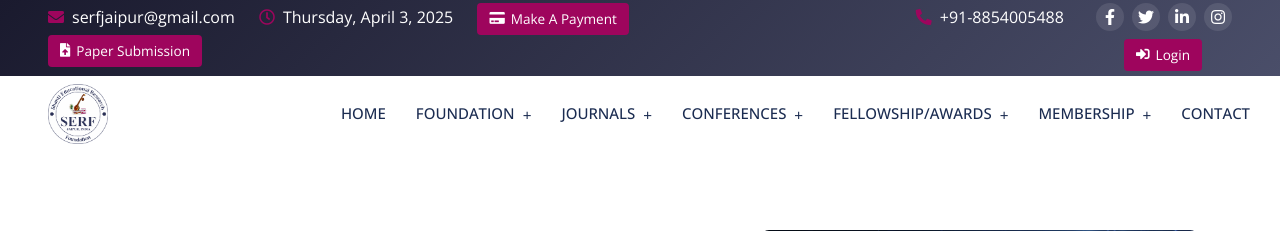
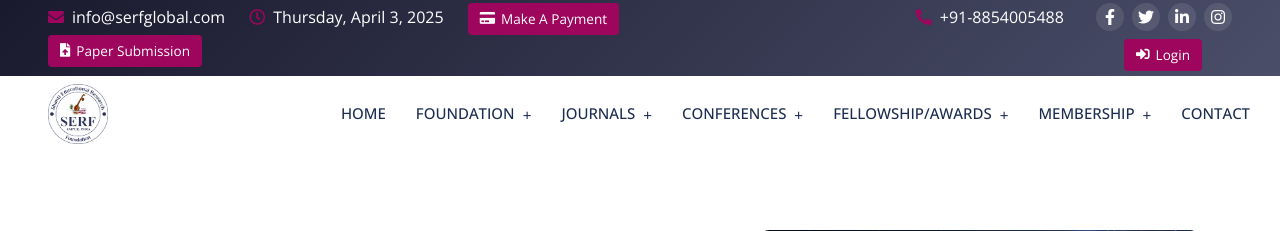
Before and after one commit to pankaj8949/serfglobal, a Flask app: page / in a window 1280 px wide. Shown: the top 231 px of the page. Run offline with Flask 3, Linux system fonts and the light colour scheme; parts of the project's set-up code (start-up, migrations or seed data) failed here and were passed over; some libraries are stand-ins or nearby versions.

Commit message:
mail changed

```diff
--- a/templates/layout.html
+++ b/templates/layout.html
@@ -366,7 +366,7 @@
             <div class="col-lg-7 px-5 text-start">
                 <div class="topbar-item">
                     <i class="fa fa-envelope"></i>
-                    <a href="mailto:serfjaipur@gmail.com">serfjaipur@gmail.com</a>
+                    <a href="mailto:info@serfglobal.com">info@serfglobal.com</a>
                 </div>
                 <div class="topbar-item">
                     <i class="far fa-clock"></i>
@@ -420,7 +420,7 @@
             <div class="mobile-topbar-left">
                 <div class="topbar-item">
                     <i class="fa fa-envelope"></i>
-                    <a href="mailto:serfjaipur@gmail.com">serfjaipur@gmail.com</a>
+                    <a href="mailto:info@serfglobal.com">info@serfglobal.com</a>
                 </div>
                 <div class="topbar-item">
                     <i class="fa fa-phone-alt"></i>
@@ -552,7 +552,7 @@
                     <h5 class="mb-4">Contact Us</h5>
                     <p><i class="fa fa-map-marker-alt me-3"></i>Jaipur, Rajasthan, India</p>
                     <p><i class="fa fa-phone-alt me-3"></i>+91-8854005488</p>
-                    <p><i class="fa fa-envelope me-3"></i>serfjaipur@gmail.com</p>
+                    <p><i class="fa fa-envelope me-3"></i>info@serfglobal.com</p>
                     <p><i class="fa fa-clock me-3"></i>Mon-Fri: 9AM - 5PM</p>
                 </div>
             </div>
```
